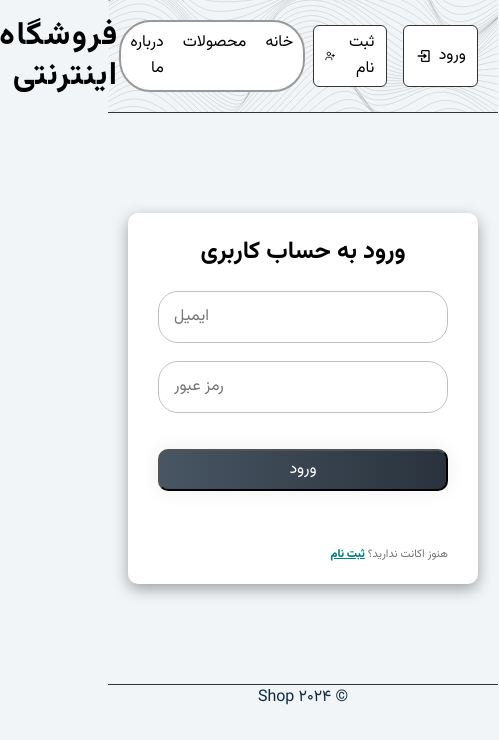
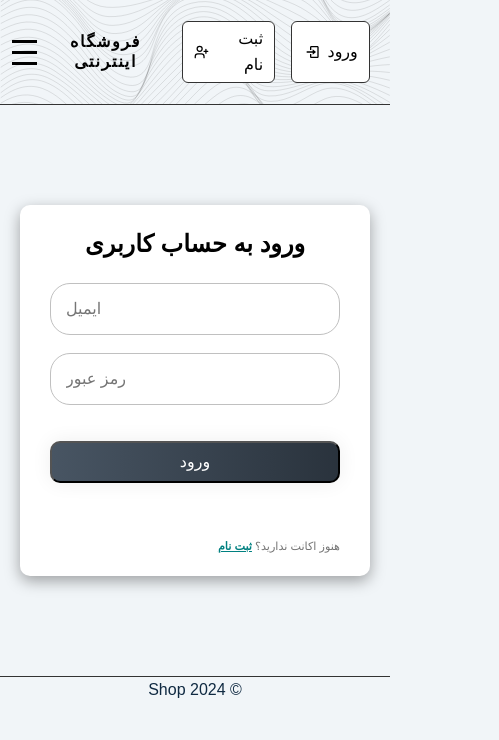
Before and after one commit to taher-hosseini/online-shop-fullstack, a React (Create React App) app in the folder frontend/: page /profile in a window 390 px wide. Shown: the top 740 px of the page, 499 px wide, since content can reach past the window. Built offline with nearby package versions, Linux system fonts and the light colour scheme; no server answers.

Commit message:
responsive header, login , signup

```diff
--- a/frontend/src/App.js
+++ b/frontend/src/App.js
@@ -17,7 +17,6 @@ import PrivateComponent from './components/PrivateComponent';
 import { ProductProvider } from './contexts/ProductContext';
 import { AuthProvider, AuthContext } from './contexts/AuthContext';  // ایمپورت AuthContext
 import CartProvider from './contexts/CartContext';
-import Header2 from "./components/Header2";
 
 const AppContent = () => {
     const location = useLocation();
@@ -40,7 +39,6 @@ const AppContent = () => {
                             <Route path="/" element={<HomePage />} />
                             <Route path="/products" element={<ProductList />} />
                             <Route path="/product/:id" element={<ProductPageMoreInfo />} />
-                            {/*<Route path="/cart" element={isLoggedIn ? <CartPage /> : <Navigate to="/login" />} />*/}
                             <Route path="/cart" element={isLoggedIn ? <CartPage /> : <LoginPage />} />
                             <Route path="/about" element={<About />} />
                             <Route path="/login" element={isLoggedIn ? <Navigate to="/" /> : <LoginPage />} />
--- a/frontend/src/components/Header.css
+++ b/frontend/src/components/Header.css
@@ -1,3 +1,22 @@
+/* تنظیمات عمومی */
+* {
+    margin: 0;
+    padding: 0;
+    box-sizing: border-box;
+}
+
+body {
+    font-family: Arial, sans-serif;
+    line-height: 1.6;
+    overflow-x: hidden; /* جلوگیری از اسکرول افقی */
+    transition: background 0.3s ease;
+}
+
+body.nav-open {
+    overflow: hidden; /* جلوگیری از اسکرول هنگام باز شدن منو */
+}
+
+/* تنظیمات هدر */
 .header {
     /*background-color: var(--clr-gold);*/
     background: url("../assets/AbstractDesign.svg") center;
@@ -15,6 +34,7 @@
     display: flex;
     justify-content: space-between;
     align-items: center;
+    position: relative;
 }
 
 .header .header-wrapper button {
@@ -25,10 +45,12 @@
     cursor: pointer;
     border-radius: .375rem;
 }
-.header-auth-link{
+
+.header-auth-link {
     display: flex;
 }
-.header-auth-link a{
+
+.header-auth-link a {
     border-radius: .375rem;
     border: solid 1px var(--border-color);
     background-color: var(--clr-white);
@@ -39,7 +61,8 @@
     align-items: center;
     flex-direction: row;
 }
-.header-nav{
+
+.nav {
     background-color: var(--clr-white);
     border-radius: 2rem;
     border: solid 2px var(--border-color-gray);
@@ -48,11 +71,113 @@
     width: 25rem;
     padding: 0.2rem 0;
 }
-.header-nav a{
+
+.nav a {
     padding: 0.3rem 0.6rem;
 }
-.header-address h1{
+
+.header-address h1 {
     font-weight: bold;
     font-size: 2rem;
     margin: 0;
 }
+
+.hamburger {
+    display: none;
+    flex-direction: column;
+    cursor: pointer;
+}
+
+.hamburger span {
+    width: 25px;
+    height: 3px;
+    background: #000;
+    margin: 4px 0;
+}
+
+.overlay {
+    position: fixed;
+    top: 0;
+    left: 0;
+    width: 100%;
+    height: 100%;
+    background: rgba(0, 0, 0, 0.5);
+    display: none;
+    z-index: 998; /* باید کمتر از z-index منو باشد */
+}
+
+.overlay.active {
+    display: block;
+}
+
+@media (max-width: 992px) {
+    .header-address h1 {
+        font-size: 1.3rem;
+    }
+    .header-address{
+        text-align: center;
+    }
+}
+
+/* تنظیمات برای موبایل */
+@media (max-width: 768px) {
+    .header-wrapper {
+        flex-direction: row;
+    }
+
+    .nav {
+        display: none;
+    }
+
+    .hamburger {
+        display: flex;
+    }
+
+    .nav.active {
+        display: block;
+        position: absolute;
+        top: 60px; /* تغییر به بالا */
+        right: 0;
+        left: 0;
+        background: #333;
+        box-shadow: 0 4px 8px rgba(0, 0, 0, 0.3);
+        animation: slideDown 0.3s ease;
+        z-index: 999; /* باید بیشتر از z-index overlay باشد */
+        margin: auto;
+        max-width: 100%;
+    }
+
+    .nav a {
+        display: block;
+        padding: 1rem;
+        color: #fff;
+        text-align: center;
+    }
+
+    .header-nav {
+        display: none;
+    }
+
+    .header-auth-link {
+        justify-content: center;
+    }
+
+    .header-address {
+        text-align: center;
+        margin: 1rem 0;
+    }
+    .header-address h1 {
+        font-size: 1rem;
+    }
+}
+
+@keyframes slideDown {
+    from {
+        opacity: 0;
+        transform: translateY(-20px);
+    }
+    to {
+        opacity: 1;
+        transform: translateY(0);
+    }
+}
--- a/frontend/src/components/Header.js
+++ b/frontend/src/components/Header.js
@@ -1,4 +1,4 @@
-import React, { useContext } from 'react';
+import React, { useContext, useState } from 'react';
 import { Link, useNavigate } from 'react-router-dom';
 import './Header.css';
 import { BiLogIn } from "react-icons/bi";
@@ -13,20 +13,33 @@ const Header = () => {
     const { cart } = useContext(CartContext);
     const navigate = useNavigate();
     const cartItemCount = cart.reduce((total, item) => total + item.quantity, 0);
+    const [isNavOpen, setIsNavOpen] = useState(false);
 
     const handleLogout = () => {
         logout();
         navigate('/');
     };
 
+    const toggleNav = () => {
+        setIsNavOpen(!isNavOpen);
+        document.body.classList.toggle('nav-open', !isNavOpen);
+    };
+
+    const closeNav = () => {
+        setIsNavOpen(false);
+        document.body.classList.remove('nav-open');
+    };
+
     return (
+        <>
+            <div className={`overlay ${isNavOpen ? 'active' : ''}`} onClick={toggleNav}></div>
             <header className='header'>
                 <div className='container header-wrapper'>
                     <div className='header-auth-link'>
                         {isLoggedIn ? (
                             <>
-                            <Link to="/profile"><span className='me-2'>{user?.username}</span><FaUser /></Link>
-                            <Link to="/cart">
+                                <Link to="/profile" onClick={closeNav}><span className='me-2'>{user?.username}</span><FaUser /></Link>
+                                <Link to="/cart" onClick={closeNav}>
                                     <span className='me-2'>
                                         سبد خرید
                                         {cartItemCount > 0 && (
@@ -40,21 +53,27 @@ const Header = () => {
                             </>
                         ) : (
                             <>
-                            <Link to="/login"><span className='me-2'>ورود</span><BiLogIn /></Link>
-                            <Link to="/sign-up"><span className='me-2'>ثبت نام</span><LuUserPlus /></Link>
+                                <Link to="/login" onClick={closeNav}><span className='me-2'>ورود</span><BiLogIn /></Link>
+                                <Link to="/sign-up" onClick={closeNav}><span className='me-2'>ثبت نام</span><LuUserPlus /></Link>
                             </>
                         )}
                     </div>
-                <div className='header-nav'>
-                    <Link to="/">خانه</Link>
-                    <Link to="/products">محصولات</Link>
-                    <Link to="/about">درباره ما</Link>
+                    <div className={`nav ${isNavOpen ? 'active' : ''}`}>
+                        <Link to="/" onClick={closeNav}>خانه</Link>
+                        <Link to="/products" onClick={closeNav}>محصولات</Link>
+                        <Link to="/about" onClick={closeNav}>درباره ما</Link>
                     </div>
                     <a href="/" className='header-address'>
                         <h1>فروشگاه اینترنتی</h1>
                     </a>
+                    <div className="hamburger" onClick={toggleNav}>
+                        <span></span>
+                        <span></span>
+                        <span></span>
+                    </div>
                 </div>
             </header>
+        </>
     );
 };
 
--- a/frontend/src/components/Header2.js
+++ /dev/null
@@ -1,72 +0,0 @@
-import React, { useContext } from 'react';
-import { Link, useNavigate } from 'react-router-dom';
-import './Header.css';
-import { BiLogIn } from "react-icons/bi";
-import { LuUserPlus } from "react-icons/lu";
-import { AuthContext } from '../contexts/AuthContext';
-import { CartContext } from '../contexts/CartContext';
-import { FaShoppingCart } from "react-icons/fa";
-import { FaUser } from "react-icons/fa";
-import {Container, Nav, Navbar, NavDropdown} from "react-bootstrap";
-
-const Header = () => {
-    const { isLoggedIn, logout, user } = useContext(AuthContext);
-    const { cart } = useContext(CartContext);
-    const navigate = useNavigate();
-    const cartItemCount = cart.reduce((total, item) => total + item.quantity, 0);
-
-    const handleLogout = () => {
-        logout();
-        navigate('/');
-    };
-
-    return (
-        // <header className='header'>
-            /*<div className='container header-wrapper'>*/
-        <Navbar collapseOnSelect expand="lg" className="bg-body-tertiary header">
-            <Container>
-                {/*<Navbar.Brand href="#home">React-Bootstrap</Navbar.Brand>*/}
-                <Navbar.Toggle aria-controls="responsive-navbar-nav" />
-                <Navbar.Collapse  id="responsive-navbar-nav">
-                    <Nav className="">
-                        {isLoggedIn ? (
-                            <>
-                                <Link to="/profile"><span className='me-2'>{user?.username}</span><FaUser /></Link>
-                                <Link to="/cart">
-                                <span className='me-2'>
-                                    سبد خرید
-                                    {cartItemCount > 0 && (
-                                        <span className="badge bg-secondary ms-1">{cartItemCount}</span>
-                                    )}
-                                </span>
-                                    <FaShoppingCart />
-                                </Link>
-
-                                <button onClick={handleLogout}>خروج</button>
-                            </>
-                        ) : (
-                            <>
-                                <Link to="/login"><span className='me-2'>ورود</span><BiLogIn /></Link>
-                                <Link to="/sign-up"><span className='me-2'>ثبت نام</span><LuUserPlus /></Link>
-                            </>
-                        )}
-                    </Nav>
-                    <Nav className=' mx-auto'>
-                        <Link to="/">خانه</Link>
-                        <Link to="/products">محصولات</Link>
-                        <Link to="/about">درباره ما</Link>
-                    </Nav>
-                    <Nav>
-                        <a href="/" className='header-address'>
-                            <h1>فروشگاه اینترنتی</h1>
-                        </a>
-                    </Nav>
-                </Navbar.Collapse>
-            </Container>
-        </Navbar>
-        /*</div>*/
-        // </header>
-    );
-};
-
-export default Header;
--- a/frontend/src/pages/LoginPage.css
+++ b/frontend/src/pages/LoginPage.css
@@ -1,5 +1,5 @@
 .form-container {
-    width: 350px;
+    max-width: 350px;
     height: auto;
     background-color: #fff;
     box-shadow: rgba(0, 0, 0, 0.35) 0px 5px 15px;
```
Also changed, not shown: frontend/src/pages/SignUpPage.js (+6 -6 lines). Lines whose indentation alone changed are shown as unchanged.
